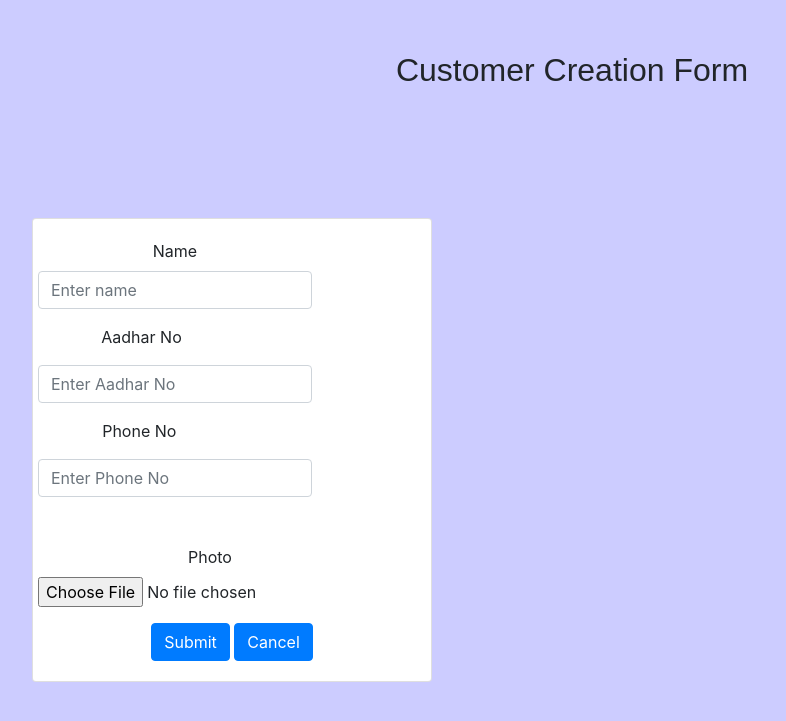
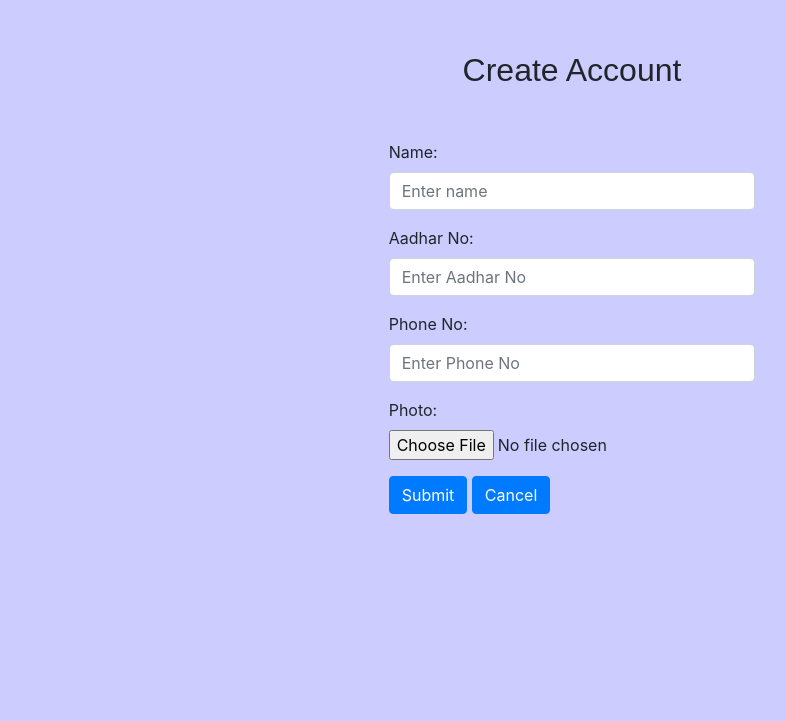
Before and after one commit to prashanthhsn/mini_bank, a Django app: page /createcustomer/ in a window 1280 px wide. Shown: the top 721 px of the page, without its empty margins (68-854 px from the left). Run offline with Django 3.2, Linux system fonts and the light colour scheme; the visitor is signed in with stand-in values (Sample User, id 1); some libraries are stand-ins or nearby versions.

Commit message:
corrected

```diff
--- a/statics/Create_Customer.css
+++ b/statics/Create_Customer.css
@@ -2,10 +2,11 @@
     background-color:  #ccccff;
 }
 
-.container {
-    padding-top: 120px;
-    display: flex;
-    justify-content: center;
+.container{
+   margin-right: auto;
+   margin-left: auto;
+   margin-top: auto;
+   margin-bottom: auto;
 }
 
 /* For Chorme, Opera, Safari */
@@ -26,6 +27,6 @@ h2 {
     font-family: Arial, Helvetica, sans-serif;
 }
 
-.card {
-  margin-right: 30px;
+.form {
+  margin-top: 50px;
 }
--- a/statics/index.css
+++ b/statics/index.css
@@ -21,7 +21,7 @@
 }
 
 .container-md {
-   padding-top: 300px;
+   margin-top: 400px;
    padding-left: 50px;
 }
 
--- a/templates/createcustomer.html
+++ b/templates/createcustomer.html
@@ -11,50 +11,47 @@
   <link rel="stylesheet" href="https://stackpath.bootstrapcdn.com/bootstrap/4.3.1/css/bootstrap.min.css"
     integrity="sha384-ggOyR0iXCbMQv3Xipma34MD+dH/1fQ784/j6cY/iJTQUOhcWr7x9JvoRxT2MZw1T" crossorigin="anonymous">
     <script type="text/javascript">
-    function validate() {
-      var name = document.getElementById("name").value;
-      var text1 = document.getElementById("text1").value;
-      var text2 = document.getElementById("text2").value;
-      var photo = document.getElementById("photo").value;
-      var regx = /^[6-9]\d{9}$/;
-      var regx2 = /^[1-9]\d{9}$/;
-
+      function validation() {
+        var name = document.getElementById("hname").value;
+        var aadhar_no = document.getElementById("haadhar_NO").value;
+        var phone_no = document.getElementById("hphone_No").value;
+        console.log(hi)
         if (name == "") {
-        alert("Name must be filled out");
+          document.getElementById('spanname').innerHTML = " ** Please fill the username field";
           return false;
         }
-      if (text1 == "") {
-        alert("Phone No must be filled out");
+        console.log(hi)
+        if ((name.length <= 2) || (name.length > 20)) {
+          document.getElementById('spanname').innerHTML = " ** Username lenght must be between 2 and 20";
           return false;
         }
-      if (text2 == "") {
-        alert("Aadhar No must be filled out");
+        if (!isNaN(name)) {
+          document.getElementById('spanname').innerHTML = " ** only characters are allowed";
           return false;
         }
-      if (photo == "") {
-        alert("photo must be filled out");
+        if (aadhar_no = "") {
+          document.getElementById('spanaadhar').innerHTML = " ** Please fill the Aadhar NUmber field";
           return false;
         }
-
-      if (regx.test(text1)) {
-        document.getElementById("lbltext").innerHTML = "valid";
-        document.getElementById("lbltext").style.visibility = "visible";
-        document.getElementById("lbltext").style.color = "green";
+        if (aadhar_no != 13) {
+          document.getElementById('spanaadhar').innerHTML = " ** aadhar no must contain 13 numbers";
+          return false;
         }
-      else {
-        document.getElementById("lbltext").innerHTML = "Invalid";
-        document.getElementById("lbltext").style.visibility = "visible";
-        document.getElementById("lbltext").style.color = "red";
+        if (isNaN(aadhar_no)) {
+          document.getElementById('spanaadhar').innerHTML = " ** user must write digits only not characters";
+          return false;
         }
-      if (regx2.test(text2)) {
-        document.getElementById("lbltext2").innerHTML = "valid";
-        document.getElementById("lbltext2").style.visibility = "visible";
-        document.getElementById("lbltext2").style.color = "green";
+        if (phone_no == "") {
+          document.getElementById('spanphone').innerHTML = " ** Please fill the mobile NUmber field";
+          return false;
         }
-      else {
-        document.getElementById("lbltext2").innerHTML = "Invalid";
-        document.getElementById("lbltext2").style.visibility = "visible";
-        document.getElementById("lbltext2").style.color = "red";
+        if (isNaN(phone_no)) {
+          document.getElementById('spanphone').innerHTML = " ** user must write digits only not characters";
+          return false;
+        }
+        if (phone_no.length != 10) {
+          document.getElementById('spanphone').innerHTML = " ** Mobile Number must be 10 digits only";
+          return false;
         }
       }
     </script>
@@ -62,57 +59,52 @@
 
 <body class="backg">
   <header>
-    <h2>Customer Creation Form</h2>
+    <h2>Create Account</h2>
   </header>
-  <div class="container">
+  <div class="container col-4 form">
     {% if messages %}
-    <div class="col-6">
     {% for message in messages %}
-      <!-- <div id="alert" class="alert {% if message.tags %}alert-{% if message.level == DEFAULT_MESSAGE_LEVELS.ERROR %}danger{% else %}{{ message.tags }}{% endif %}{% endif %}" role="alert"  ><h5><strong> {{ message }}</strong></h5></div> -->
     <h4>{{message}}</h4>
     {% endfor %}
     {% endif %}
     <div class="col">
-        <div class="card text-center" style="width: 25rem;">
-          <div class="card-body">
-            <form name="create_form" method="POST" action="{% url 'createcustomer' %}">
+      <form name="create_form"  method="POST" action="{% url 'createcustomer' %}"  onsubmit="validation()">
         {% csrf_token %}
         <div class="form-group row">
-                <div class="col-xs-4">
-                  <label>Name</label>
+          <div class="col">
+            <label>Name:</label>
             <input type="text" class="form-control" name="htmlname" id="hname" placeholder="Enter name">
-                </div>
-              </div>
-              <div class="form-group row">
-                <div class="col-xs-4">
-                  <label for="exampleInputPassword1">Aadhar No &nbsp; &nbsp;<label id="lbltext2"
-                      style="color: red; visibility:hidden">Invalid</label></label>
-                  <input type="number" class="form-control" name="htmlaadhar" id="haadhar_NO"
-                    placeholder="Enter Aadhar No">
+            <span id="namespan" class="text-danger font-weight-bold"> </span>
           </div>
         </div>
 
         <div class="form-group row">
-                <div class="col-xs-4">
-                  <label for="exampleInputPassword1">Phone No &nbsp; &nbsp; <label id="lbltext"
-                      style="color: red; visibility:hidden">Invalid</label> </label>
-                  <input type="number" class="form-control" name="htmlphone" id="hphone_No"
-                    placeholder="Enter Phone No">
-                  <label id="lbltext" style="color: red; visibility:hidden">Invalid</label>
+          <div class="col">
+            <label>Aadhar No:</label>
+            <input type="number" class="form-control" name="htmlaadhar" id="haadhar_NO" placeholder="Enter Aadhar No">
+            <span id="aadharspan" class="text-danger font-weight-bold"> </span>
           </div>
         </div>
+
         <div class="form-group row">
-                <div class="col-xs-4">
-                  <label for="exampleInputPassword1">Photo</label>
+          <div class="col">
+            <label>Phone No:</label>
+            <input type="number" class="form-control" name="htmlphone" id="hphone_No" placeholder="Enter Phone No">
+            <span id="phonespan" class="text-danger font-weight-bold"> </span>
+          </div>
+        </div>
+
+        <div class="form-group row">
+          <div class="col">
+            <label>Photo:</label>
             <br>
             <input type="file" name="htmlphoto" id="hphoto" placeholder="Upload Photo">
           </div>
         </div>
-              <input type="submit" class="btn btn-primary" value="Submit">
+
+        <input type="submit" name="submit" class="btn btn-primary" value="Submit">
         <a href="/" class="btn btn-primary" role="submit">Cancel</a>
       </form>
-          </div>
-        </div>
     </div>
   </div>
   <!-- Optional JavaScript -->
@@ -127,4 +119,5 @@
     integrity="sha384-JjSmVgyd0p3pXB1rRibZUAYoIIy6OrQ6VrjIEaFf/nJGzIxFDsf4x0xIM+B07jRM"
     crossorigin="anonymous"></script>
 </body>
+
 </html>
--- a/templates/index.html
+++ b/templates/index.html
@@ -14,9 +14,7 @@
 
 <body class="backg">
   {% if messages %}
-  <!-- <div class="col-6"> -->
   {% for message in messages %}
-  <!-- <div id="alert" class="alert {% if message.tags %}alert-{% if message.level == DEFAULT_MESSAGE_LEVELS.ERROR %}danger{% else %}{{ message.tags }}{% endif %}{% endif %}" role="alert"  ><h5><strong> {{ message }}</strong></h5></div> -->
   <h4>{{message}}</h4>
   {% endfor %}
   {% endif %}
```
Lines whose indentation alone changed are shown as unchanged.
